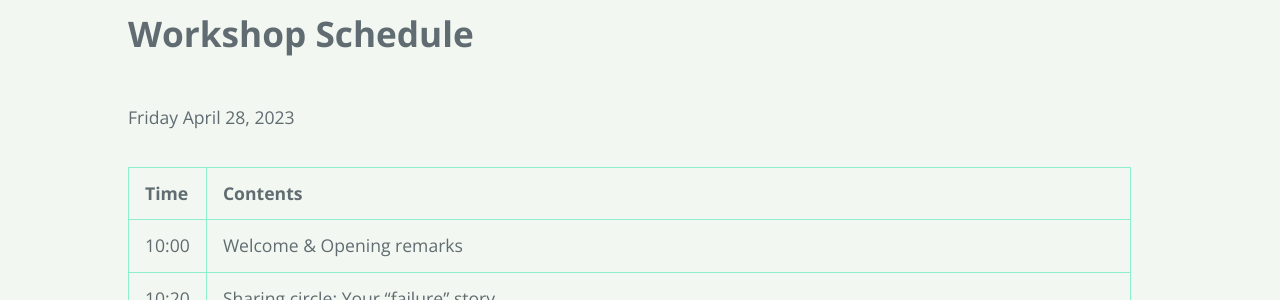
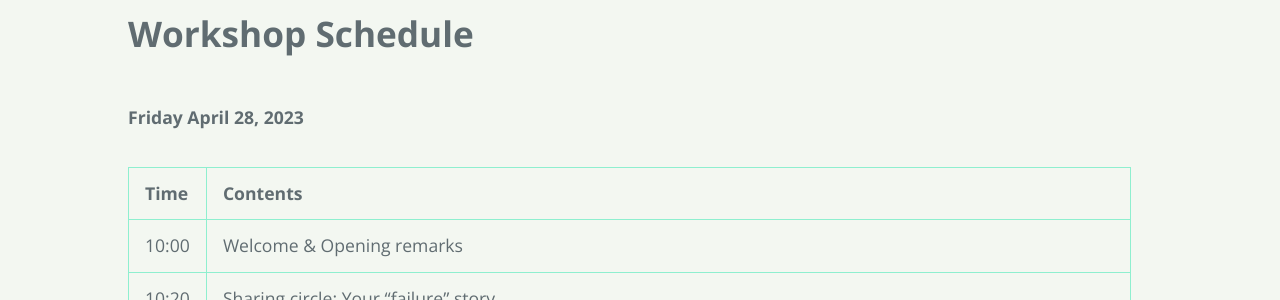
Before and after one commit to discontinued-civictech/discontinued-civictech.github.io, a Jekyll site: the page built from schedule.md, in a window 1280 px wide. Shown: the part 589-889 px from the top of the page. Built offline with Jekyll 4.4.1, drawn with Linux system fonts in a browser that asks for light colours; our own code applies the rules of GitHub Pages for plain Markdown files.

Commit message:
Bolded the date

```diff
--- a/schedule.md
+++ b/schedule.md
@@ -5,7 +5,7 @@ layout: default
 
 # Workshop Schedule
 
-Friday April 28, 2023
+**Friday April 28, 2023**
 
 
 | Time | Contents                                                                                                       |
```
